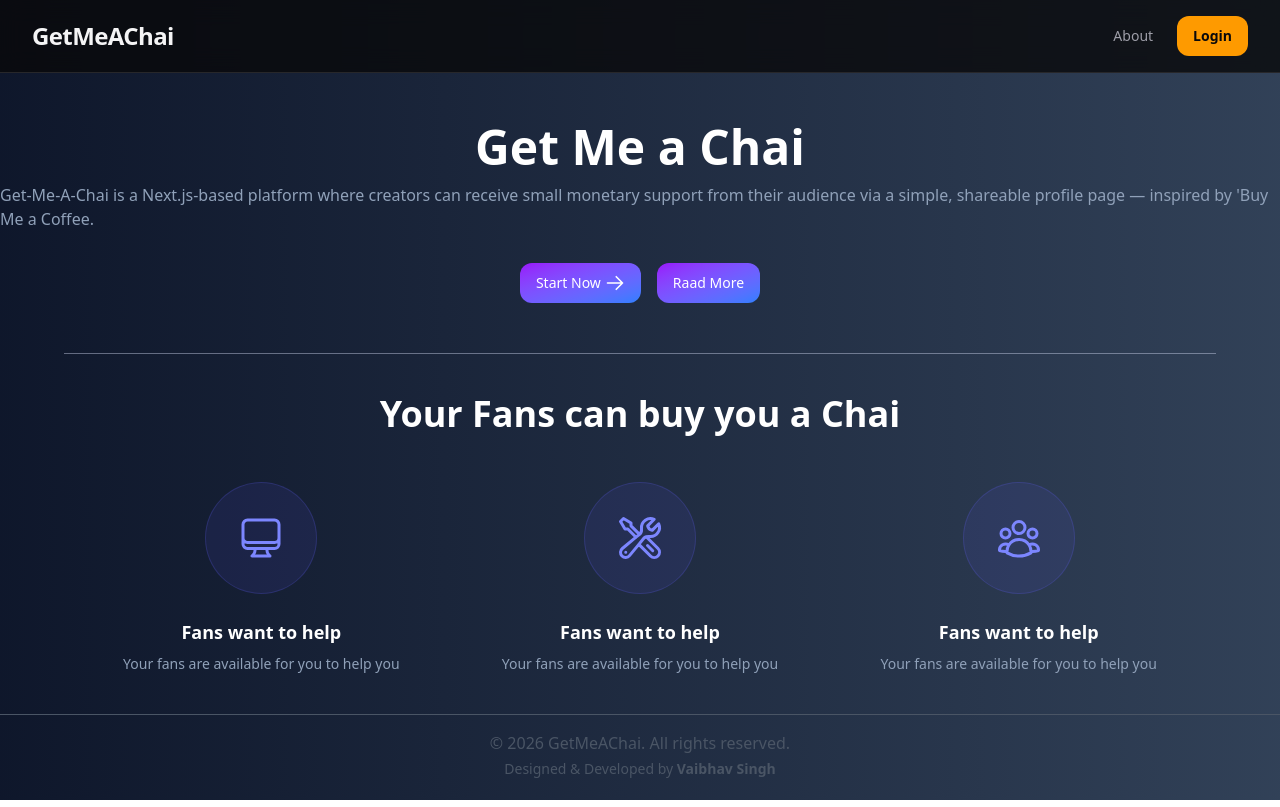
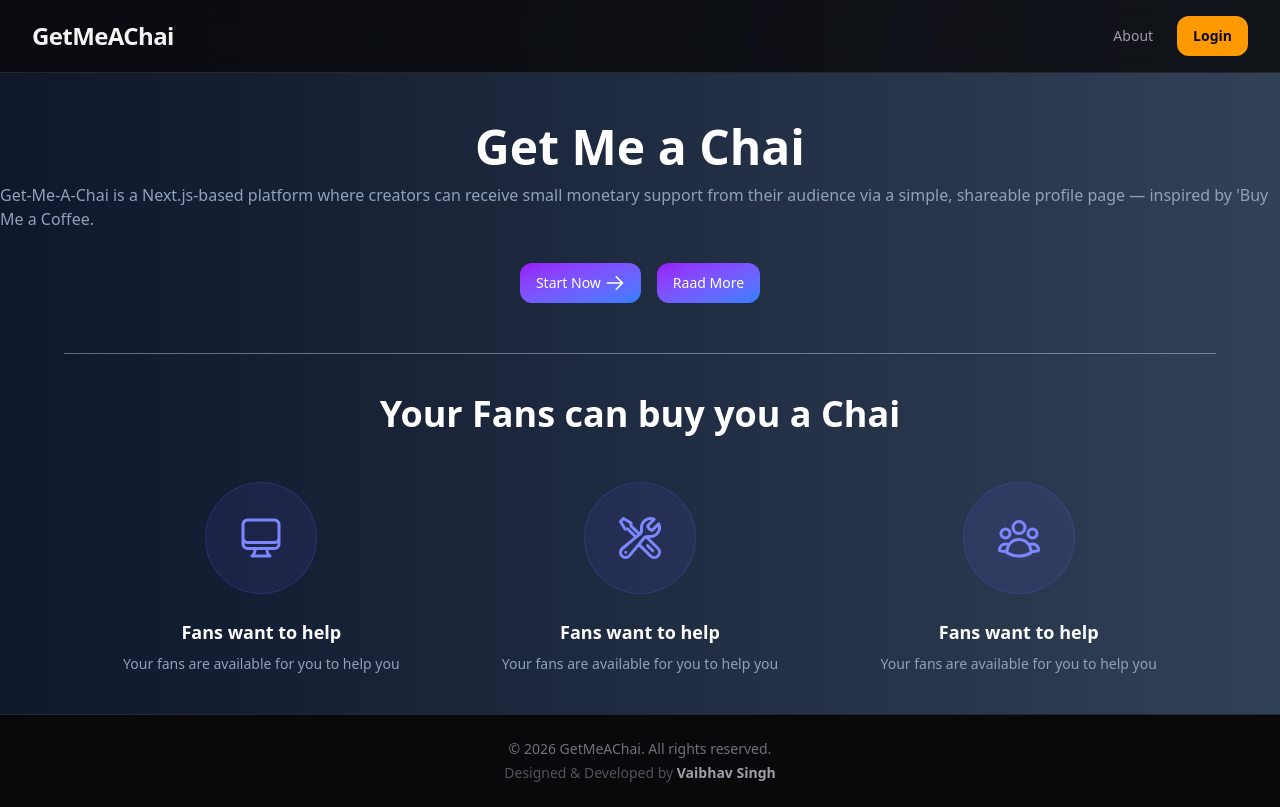
Before and after one commit to Vaibhav-221/Get-Me-A-Chai, a Next.js app: page / in a window 1280 px wide. Built offline with nearby package versions, Linux system fonts and the light colour scheme; no server answers.

Commit message:
footer ui updated

```diff
--- a/src/app/components/footer.js
+++ b/src/app/components/footer.js
@@ -1,13 +1,13 @@
 export default function Footer() {
   return (
-    <footer className="border-t py-4 text-center text-gray-600">
-      <p>
+    <footer className="border-t border-zinc-800 bg-zinc-950 py-6 px-5 text-center">
+      <p className="text-sm text-zinc-500">
         © {new Date().getFullYear()} GetMeAChai. All rights reserved.
       </p>
 
-      <p className="mt-1 text-sm">
+      <p className="mt-1 text-xs sm:text-sm text-zinc-600">
         Designed & Developed by{" "}
-        <span className="font-semibold">Vaibhav Singh</span>
+        <span className="font-semibold text-zinc-400">Vaibhav Singh</span>
       </p>
     </footer>
   );
```
